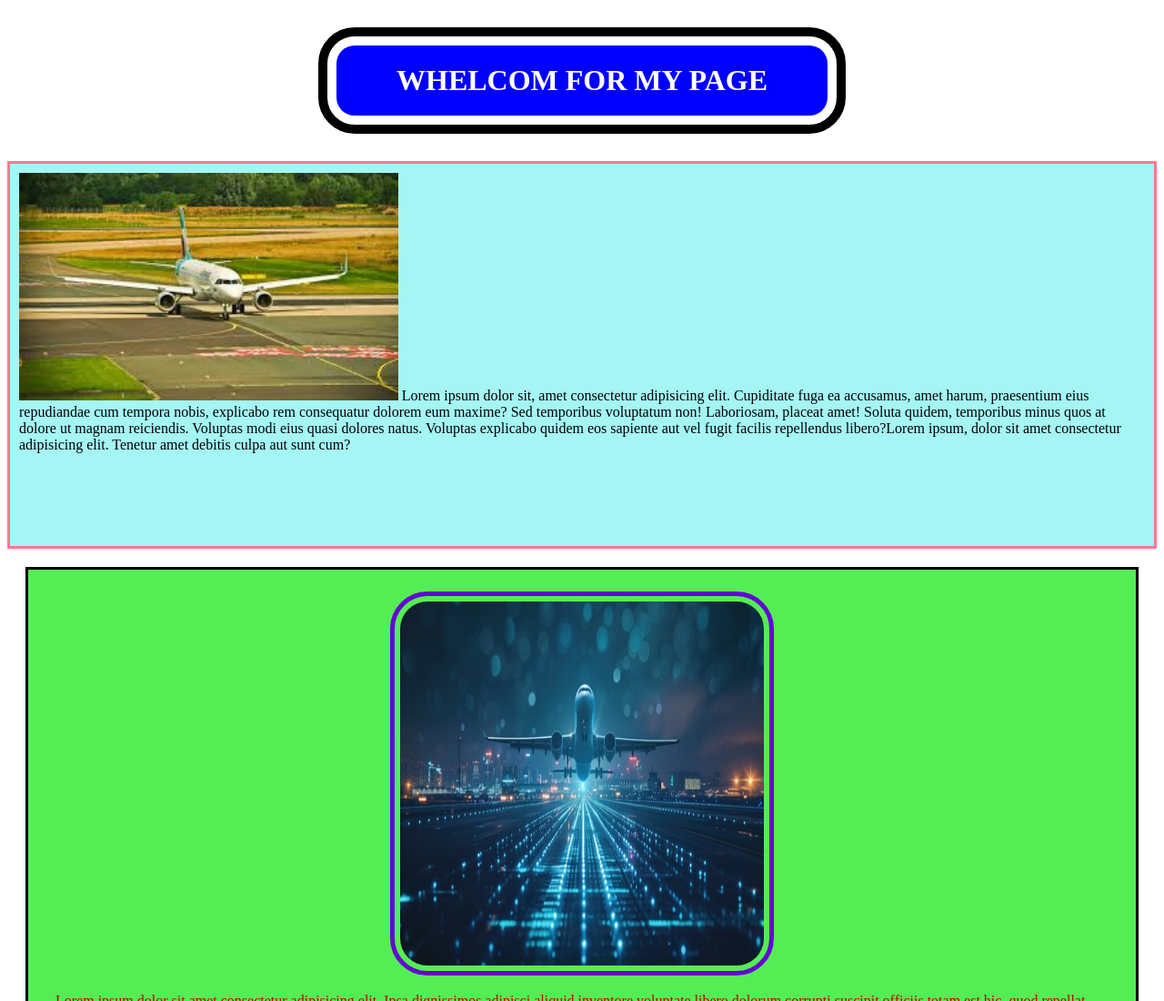
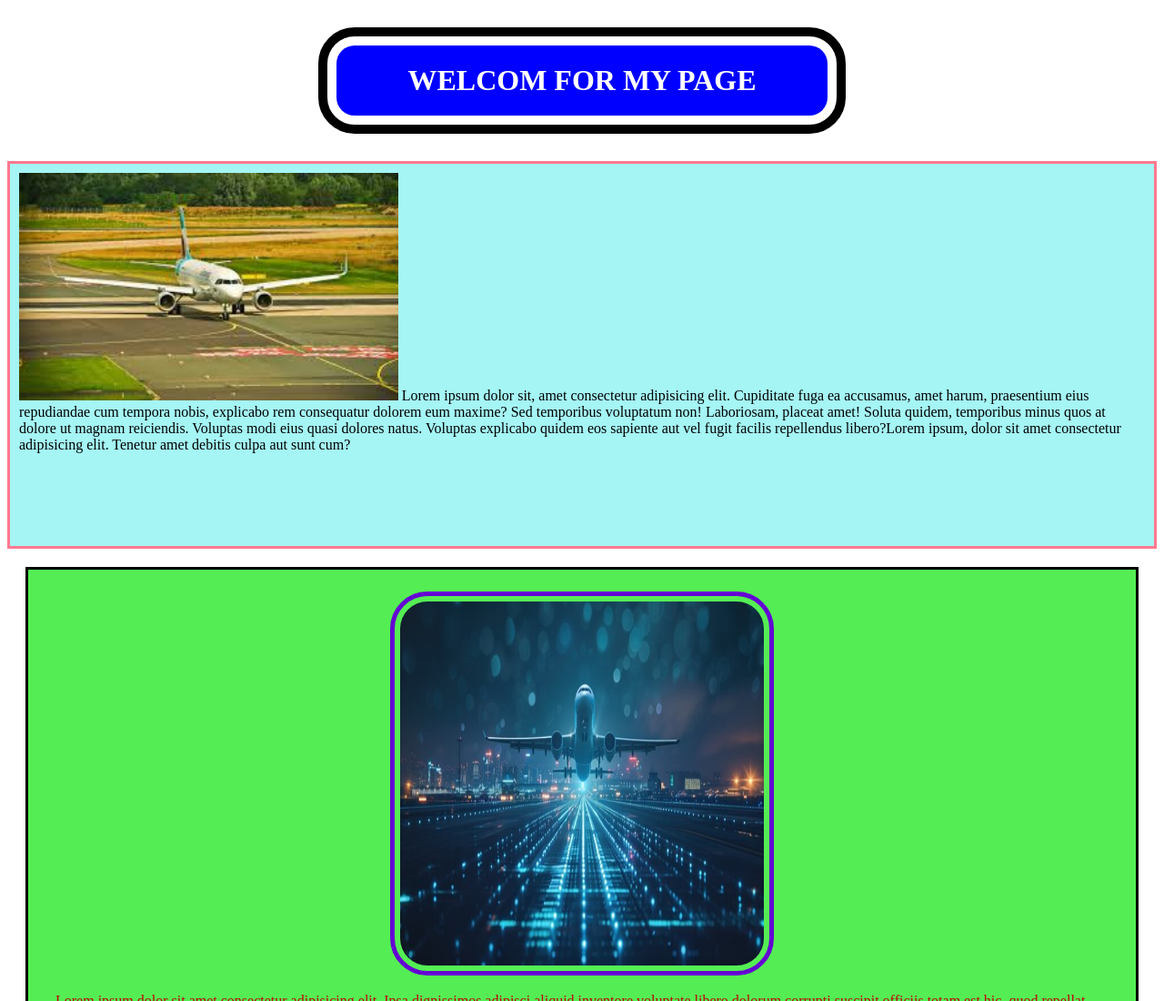
Before and after one commit to syed-shakirali/class6, a plain HTML site: page index.html in a window 1280 px wide. Shown: the top 1100 px of the page at 91% size. Drawn offline with Linux system fonts and the light colour scheme.

Commit message:
class six

```diff
--- a/index.html
+++ b/index.html
@@ -7,7 +7,7 @@
     <link rel="stylesheet" href="style.css">
 </head>
 <body>
-      <center><h1>WHELCOM  FOR  MY  PAGE</h1></center>
+      <center><h1>WELCOM  FOR  MY  PAGE</h1></center>
     <div class="class1">
         <img src="./plan3.jpg" alt="">
         Lorem ipsum dolor sit, amet consectetur adipisicing elit. Cupiditate fuga ea accusamus, amet harum, praesentium eius repudiandae cum tempora nobis, explicabo rem consequatur dolorem eum maxime? Sed temporibus voluptatum non!
```
